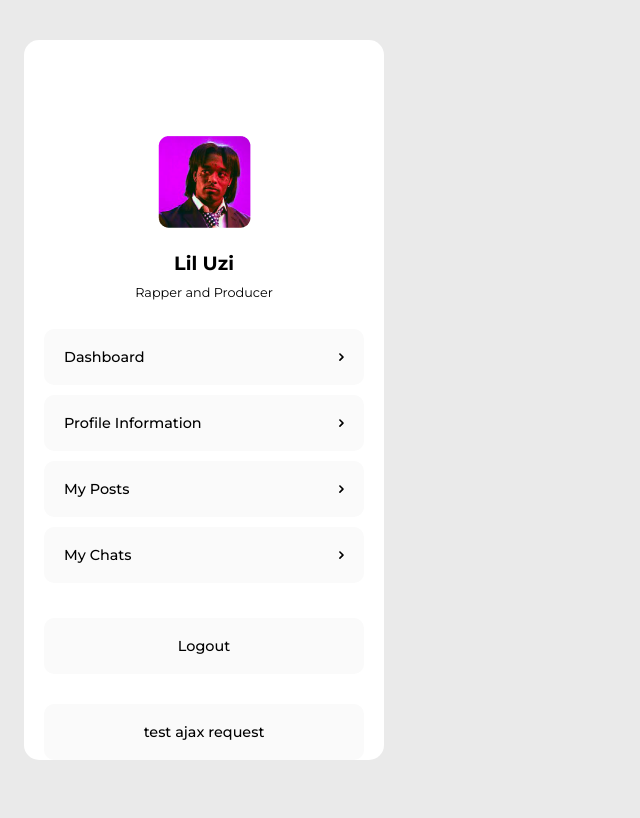
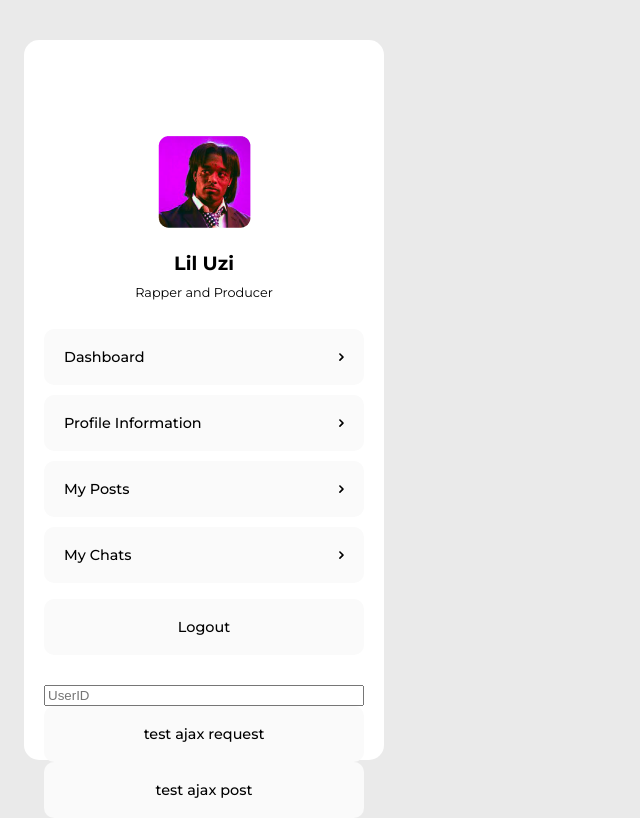
Before and after one commit to jakobmertenhtw/oneshare_frontend, a Vue app: page /user in a window 1280 px wide. Shown: the whole page, without its empty margins (0-640 px from the left). Built offline with nearby package versions, Linux system fonts and the light colour scheme.

Commit message:
added post request

```diff
--- a/src/components/UserMenu.vue
+++ b/src/components/UserMenu.vue
@@ -16,12 +16,53 @@ export default {
         }
 
         const testAjax = async () => {
-            const response = await fetch('http://localhost:8080/users/1');
-            if (!response.ok) {
-                throw new Error('Network response was not ok');
+
+            let userID = parseInt(document.getElementById('userid_field').value);
+            if (isNaN(userID) && userID >= 1 && userID <= 100) {
+                userID = 1;
+                console.log('USERID failed and default is 1');
             }
-            data.value = await response.json();
-            console.log(data.value);
+
+            const endpoint = 'http://localhost:8080/users/' + userID;
+
+
+            const requestedOptions = {
+                method: 'GET',
+                redirect : 'follow',
+            }
+
+            fetch(endpoint, requestedOptions)
+                .then(response => response.json())
+                .then(result => data.value = result);
+        }
+
+        const testAjaxPost = async () => {
+            console.log('test ajax post');
+            const endpoint = 'http://localhost:8080/users';
+
+            const test_data = {
+                username: 'test',
+                firstName: 'test',
+                lastName: 'test',
+                mail: 'test@mail.com',
+                phoneNumber: 39230492,
+            }
+
+            const requestedOptions = {
+                method: 'POST',
+                headers: {
+                    'Content-Type': 'application/json'
+                },
+                body: JSON.stringify(test_data)
+            }
+            fetch(endpoint, requestedOptions)
+                .then(response => response.json())
+                .then(result => {
+                    console.log(result)
+                })
+                .catch(error => {
+                    console.log('error: ' + error)
+                });
         }
 
         return {
@@ -29,8 +70,8 @@ export default {
             user_description,
             data,
             signout,
-            testAjax
-
+            testAjax,
+            testAjaxPost
         }
     }
 }
@@ -52,7 +93,9 @@ export default {
             </ul>
         </div>
         <button id="logout_btn" @click="signout">Logout</button>
+        <input type="number" placeholder="UserID" id="userid_field">
         <button @click="testAjax">test ajax request</button>
+        <button @click="testAjaxPost">test ajax post</button>
     </div>
     <p>{{ this.data }}</p>
 </template>
```
